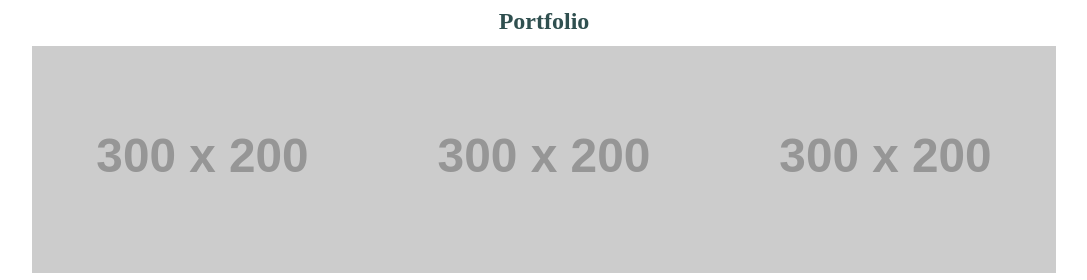
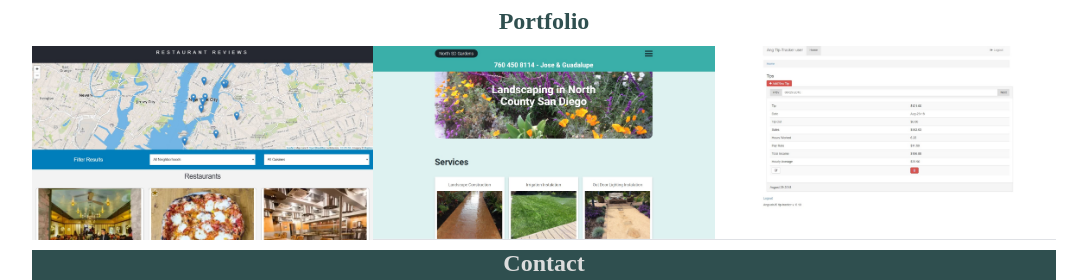
Before and after one commit to franciscojgtz/Portfolio-Site, a plain HTML site: page index.html in a window 1280 px wide. Shown: the part 502-782 px from the top of the page, without its empty margins (96-1183 px from the left). Drawn offline with nearby package versions, Linux system fonts and the light colour scheme; placeholder pictures from the web are drawn by us.

Commit message:
feat: Add images to portfolio

```diff
--- a/index.html
+++ b/index.html
@@ -38,15 +38,12 @@
 			</div>
 		</header>
 
-
-
-
 		<section id="portfolio">
 			<h2>Portfolio</h2>
 			<div class="projects-wrapper">
-				<section class="project"><img src="http://via.placeholder.com/300x200"></section>
-				<section class="project"><img src="http://via.placeholder.com/300x200"></section>
-				<section class="project"><img src="http://via.placeholder.com/300x200"></section>
+				<section class="project"><img src="img/restaurtant-reviews_desktop.jpg"></section>
+				<section class="project"><img src="img/northsdgardens_desktop.jpg"></section>
+				<section class="project"><img src="img/angular-tips_desktop.jpg"></section>
 			</div>
 		</section>
 
```
Also changed, not shown: img/angular-tips_desktop.jpg (added), img/northsdgardens_desktop.jpg (added), img/restaurtant-reviews_desktop.jpg (added).
